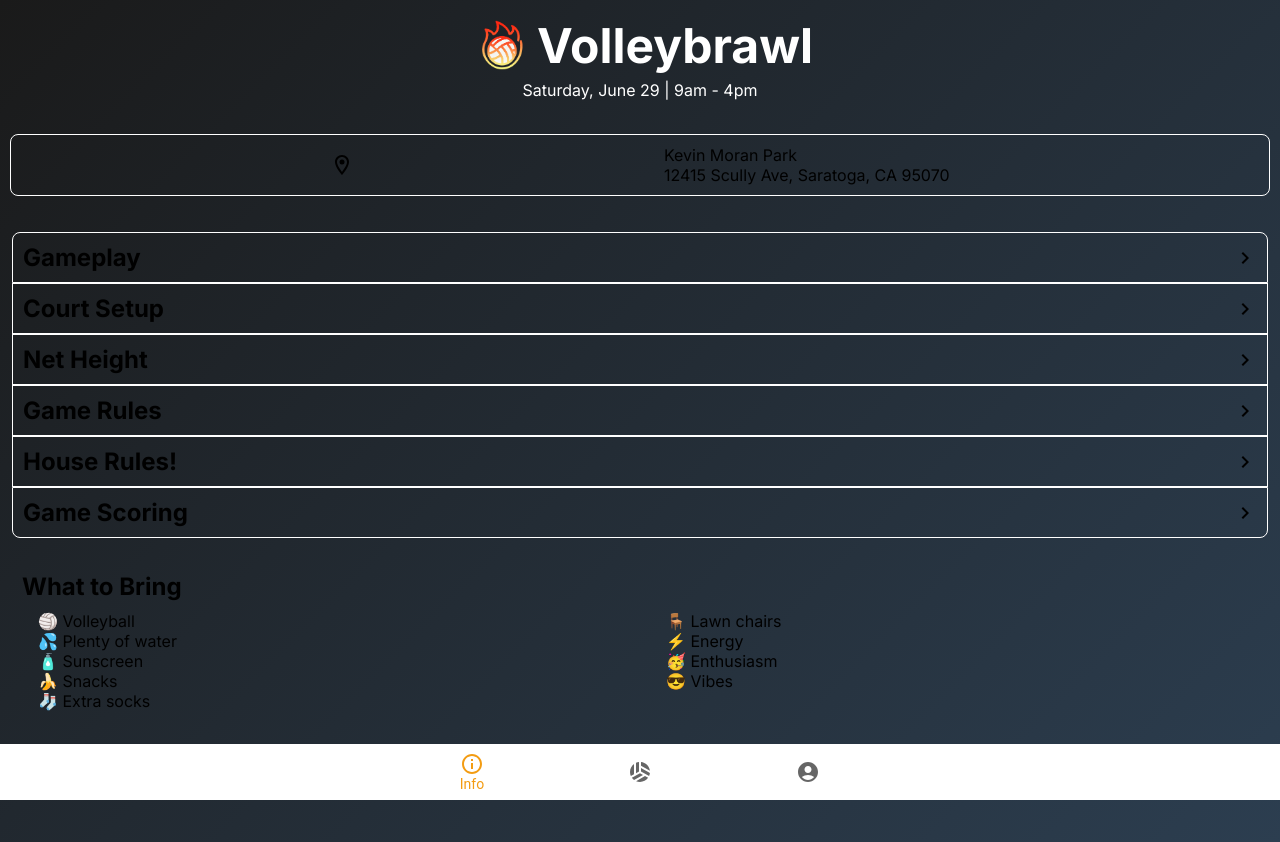
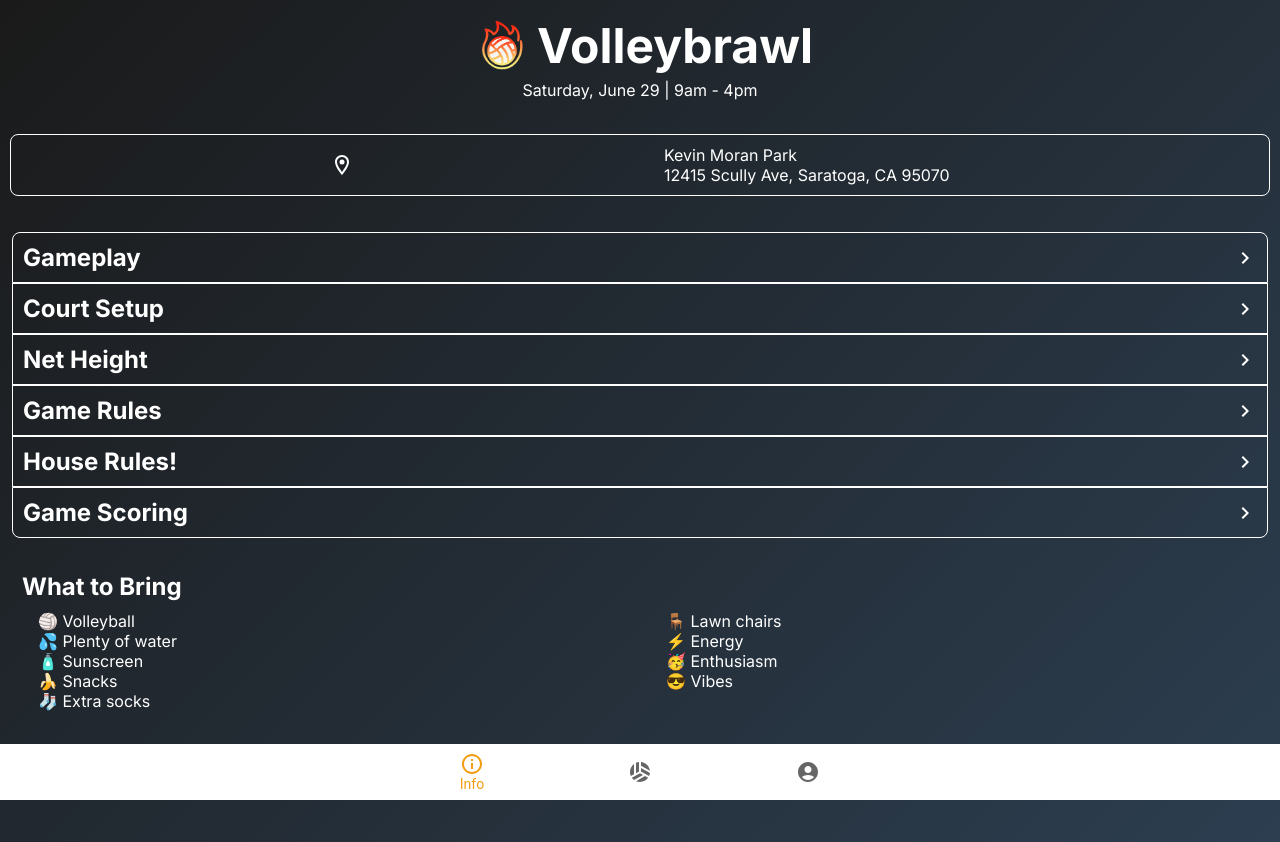
Before and after one commit to ChaseC99/volleybrawl, a Next.js app: page /info in a window 1280 px wide. Built offline with nearby package versions, Linux system fonts and the light colour scheme.

Commit message:
Fix light mode

```diff
--- a/app/globals.css
+++ b/app/globals.css
@@ -83,11 +83,11 @@ html,
 body {
   max-width: 100vw;
   overflow-x: hidden;
+  background: linear-gradient(135deg, #1a1a1a, #2c3e50);
 }
 
 body {
-  color: rgb(var(--foreground-rgb));
-  background: linear-gradient(135deg, #1a1a1a, #2c3e50);
+  color: white;
   min-height: 100vh;
 }
 
--- a/app/layout.tsx
+++ b/app/layout.tsx
@@ -8,6 +8,10 @@ const inter = Inter({ subsets: ["latin"] });
 export const metadata: Metadata = {
   title: "Volleybrawl",
   description: "Let's ball",
+  appleWebApp: {
+    capable: true,
+    statusBarStyle: "black-translucent"
+  }
 };
 
 export default function RootLayout({
```
